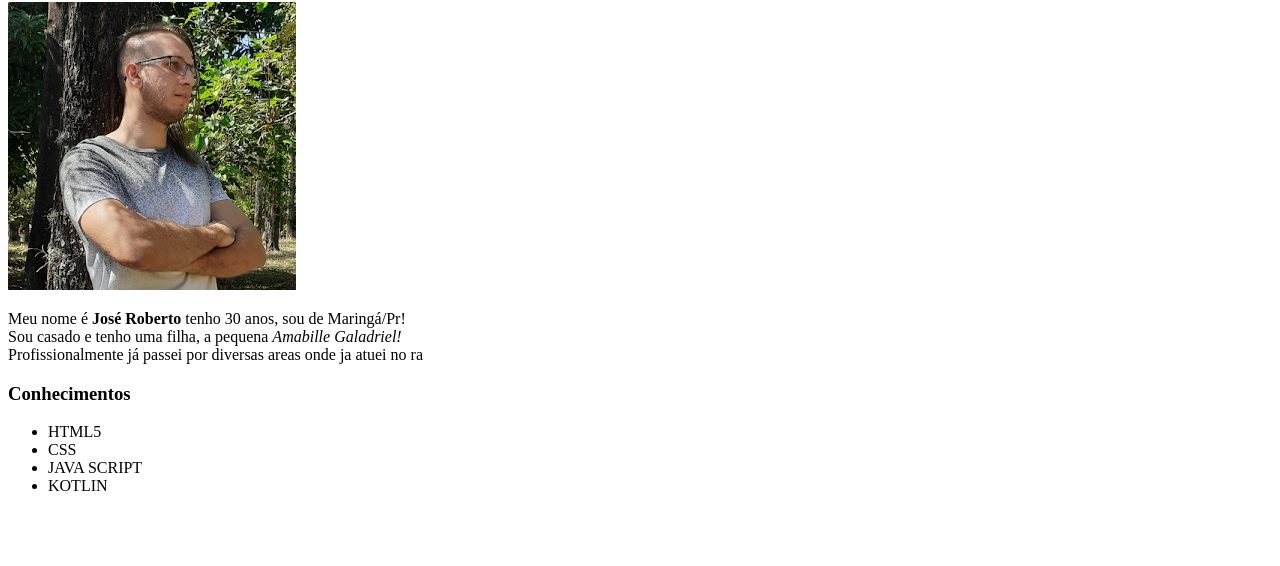
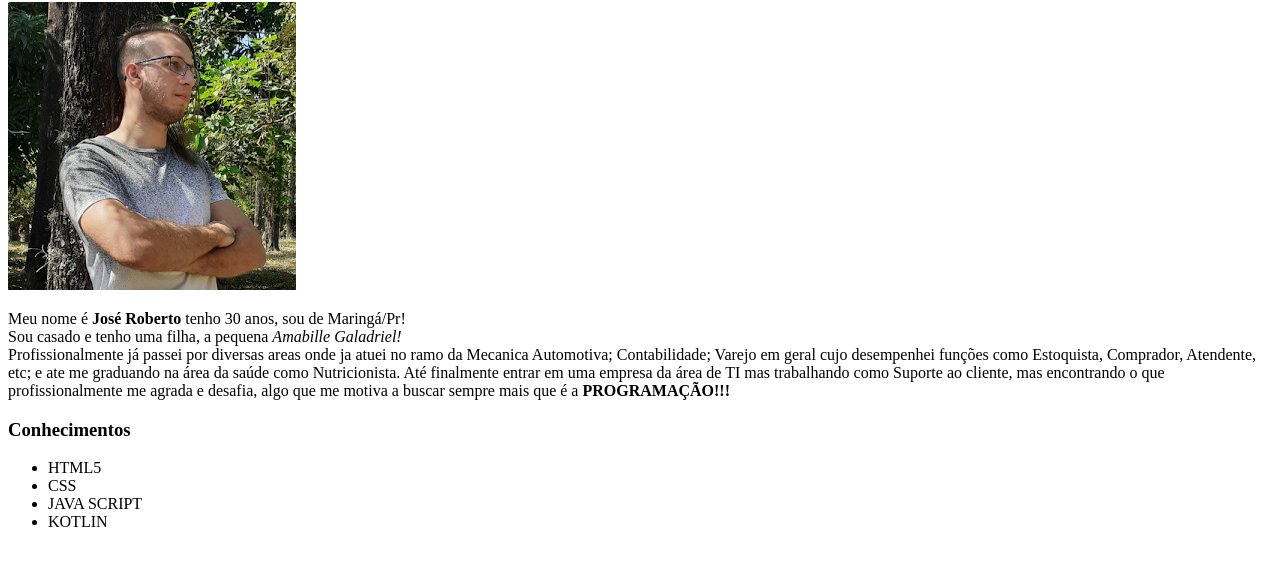
Before and after one commit to Jose26Polo/Jose26Polo.github.io, a plain HTML site: page index.html in a window 1280 px wide. Shown: the part 78-644 px from the top of the page. Drawn offline with Linux system fonts and the light colour scheme.

Commit message:
descrevendo minha trajetoria profissional

```diff
--- a/index.html
+++ b/index.html
@@ -7,7 +7,7 @@
 	<body>
 		<h1> Meu Nome é José Roberto</h1>
 		<img src="eu.png">
-		<p>Meu nome é <strong>José Roberto</strong> tenho 30 anos, sou de Maringá/Pr!<br> Sou casado e tenho uma filha, a pequena <em>Amabille Galadriel!</em> <br> Profissionalmente já passei por diversas areas onde ja atuei no ra</p>
+		<p>Meu nome é <strong>José Roberto</strong> tenho 30 anos, sou de Maringá/Pr!<br> Sou casado e tenho uma filha, a pequena <em>Amabille Galadriel!</em> <br> Profissionalmente já passei por diversas areas onde ja atuei no ramo da Mecanica Automotiva; Contabilidade; Varejo em geral cujo desempenhei funções como Estoquista, Comprador, Atendente, etc; e ate me graduando na área da saúde como Nutricionista. Até finalmente entrar em uma empresa da área de TI mas trabalhando como Suporte ao cliente, mas encontrando o que profissionalmente me agrada e desafia, algo que me motiva a buscar sempre mais que é a <strong>PROGRAMAÇÃO!!!</strong></p>
 
 		<h3> Conhecimentos </h3>
 		<ul>
```
